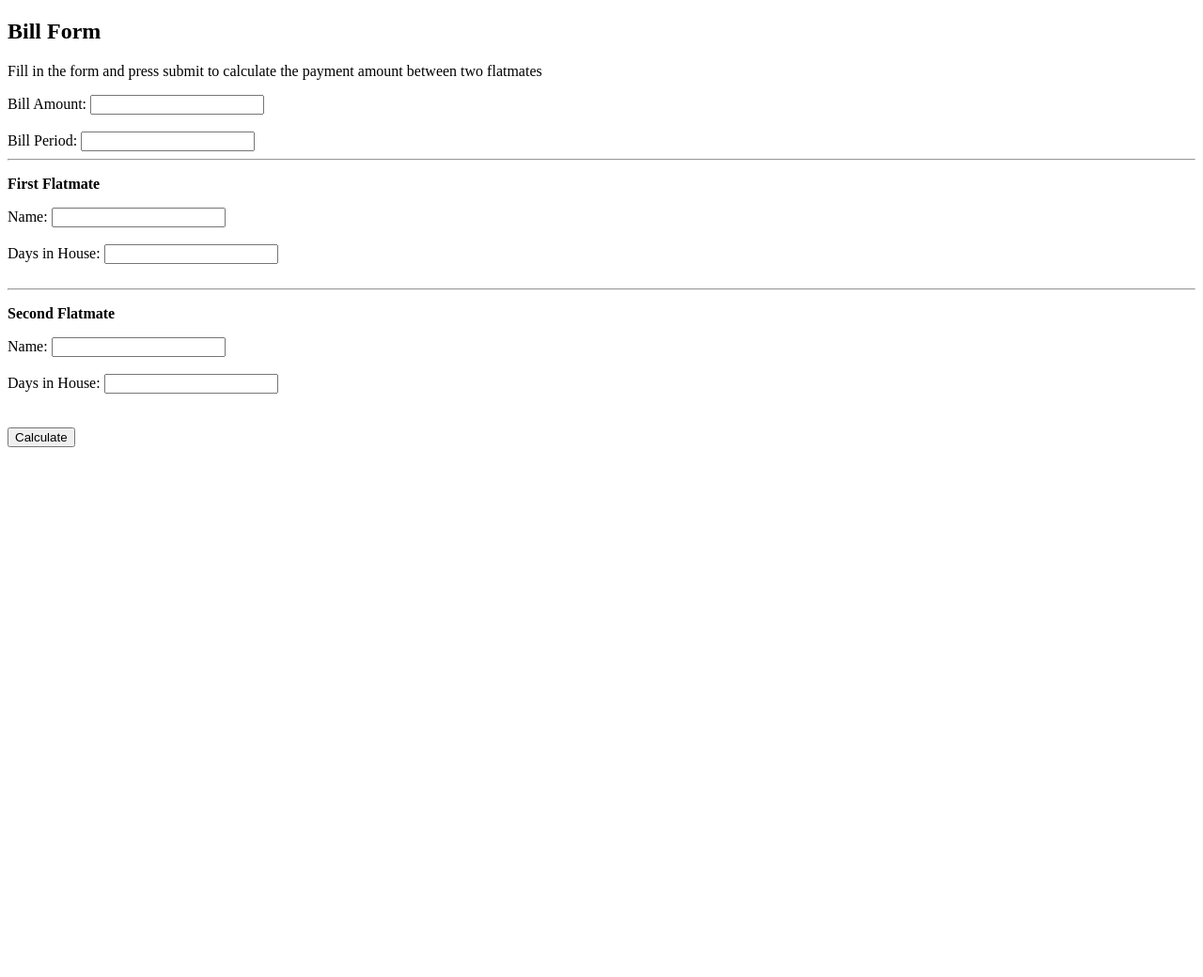
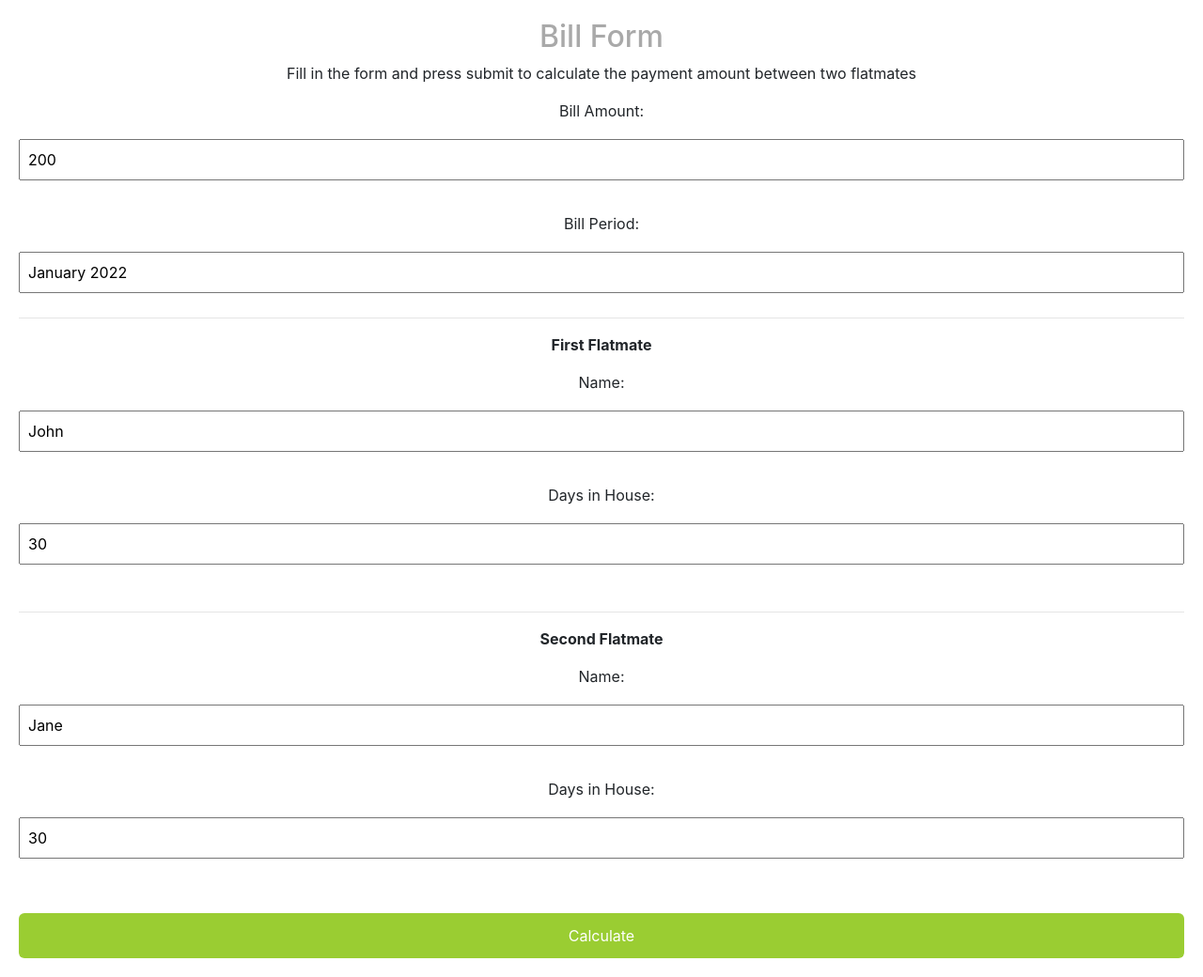
Before and after one commit to charithmadhuranga/Flatmates-Bill-web-app, a Flask app: page /bill in a window 1280 px wide. Shown: the whole page at 94% size. Before the commit the page ends 476 px from the top, so only its background shows below. Run offline with Flask 3, Linux system fonts and the light colour scheme.

Commit message:
add css styling

```diff
--- a/flatmate_bills/pdfgenerate.py
+++ b/flatmate_bills/pdfgenerate.py
@@ -21,7 +21,7 @@ class PdfReport:
 
         pdf = FPDF("P", "pt", "A4")
         pdf.add_page()
-        pdf.image("./flatmate_bills/files/house.png", w=30, h=30)
+        pdf.image(os.path.realpath("house.png"), w=30, h=30)
         pdf.set_font("Times", "B", 16)
         pdf.cell(0, 40, "Flatmate Bill For Period " + bill.period, 0, 1, "C")
 
@@ -39,7 +39,7 @@ class PdfReport:
         pdf.cell(200, 25, str(flatmate2.days_in_house), 1, align="C")
         pdf.cell(100, 25, str(flatmate2.pays(bill, flatmate1)), 1, 1, align="C")
 
-        os.chdir("./flatmate_bills/files")
+        os.chdir(os.path.dirname(os.path.abspath(__file__)))
         pdf.output(self.filename)
         # webbrowser.open('file://',os.path.realpath(self.filename))
 
--- a/main.py
+++ b/main.py
@@ -1,3 +1,4 @@
+import os
 from datetime import datetime
 
 from flask.views import MethodView
@@ -41,16 +42,17 @@ class ResultPage(MethodView):
         report_generator.generate(flatmate1, flatmate2, bill)
         sharelink = FileSharer(filepath=f"{bill.period}.pdf", public_key=public_key, secret_key=secret_key).share()
 
-        return render_template("result.html",sharelink=sharelink)
+        return render_template("result.html",sharelink=sharelink,name1=flatmate1.name,name2=flatmate2.name,
+                               amount1=flatmate1.pays(bill, flatmate2),amount2=flatmate2.pays(bill, flatmate1))
 
 
 class BillForm(Form):
-    amount = StringField("Bill Amount:")
-    period = StringField("Bill Period: ")
-    name1 = StringField("Name: ")
-    days_in_house1 = StringField("Days in House: ")
-    name2 = StringField("Name: ")
-    days_in_house2 = StringField("Days in House: ")
+    amount = StringField("Bill Amount:",default="200")
+    period = StringField("Bill Period: ",default="January 2022")
+    name1 = StringField("Name: ",default="John")
+    days_in_house1 = StringField("Days in House: ",default="30")
+    name2 = StringField("Name: ",default="Jane")
+    days_in_house2 = StringField("Days in House: ",default="30")
     submit = SubmitField("Calculate")
 
 
--- a/templates/bill_form.html
+++ b/templates/bill_form.html
@@ -3,11 +3,40 @@
 <head>
     <meta charset="UTF-8">
     <title>Bill Form</title>
+    <style>
+h2 {
+    color: darkgrey;
+    text-align: center;
+    font-size: 50px;
+}
+
+input[type=text] {
+    width: 100%;
+    padding: 8px 8px;
+    margin: 10px 0;
+}
+
+input[type=submit]{
+    width: 100%;
+    background-color: YellowGreen;
+    color: White;
+    padding: 12px 12px;
+    border: none;
+    border-radius: 6px;
+
+}
+
+body {
+    background-color: GhostWhite;
+    padding: 20px;
+}
+    </style>
+    <link rel="stylesheet" href="https://cdn.jsdelivr.net/npm/bootstrap@4.3.1/dist/css/bootstrap.min.css" integrity="sha384-ggOyR0iXCbMQv3Xipma34MD+dH/1fQ784/j6cY/iJTQUOhcWr7x9JvoRxT2MZw1T" crossorigin="anonymous">
 </head>
 <body>
-<h2>Bill Form</h2>
-<p>Fill in the form and press submit to calculate the payment amount between two flatmates</p>
-<form action="/result" method="post">
+<h2 class="text-center">Bill Form</h2>
+<p class="text-center">Fill in the form and press submit to calculate the payment amount between two flatmates</p>
+<form class="text-center" action="/result" method="post">
   {{bill_form.amount.label}} {{bill_form.amount}}<br><br>
   {{bill_form.period.label}} {{bill_form.period}}
   <hr>
```
Also changed, not shown: flatmate_bills/main.py (+35 -35 lines), templates/index.html (+7 -3 lines), templates/result.html (+9 -1 lines), flatmate_bills/house.png (added), house.png (renamed from flatmate_bills/files/house.png), statics/main.css (deleted).
